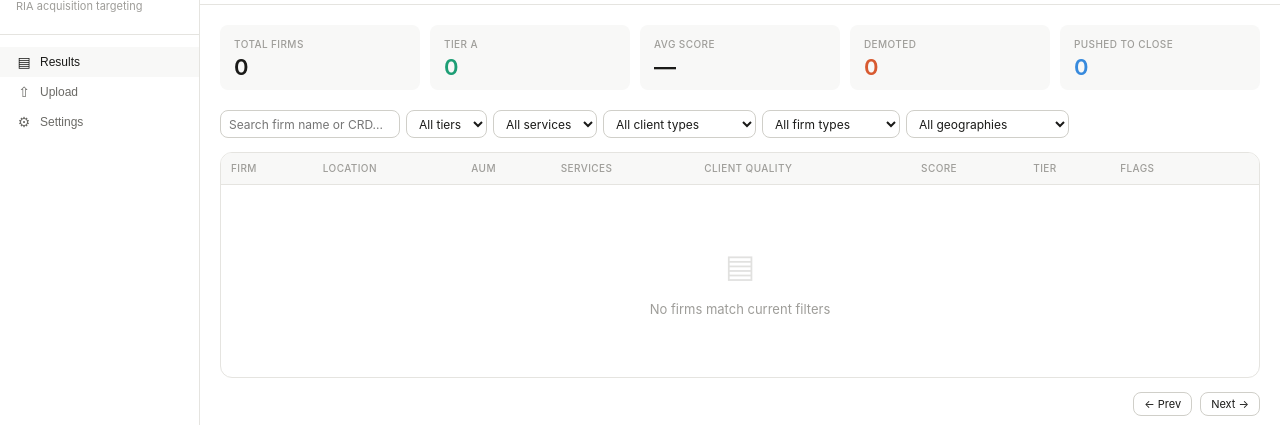
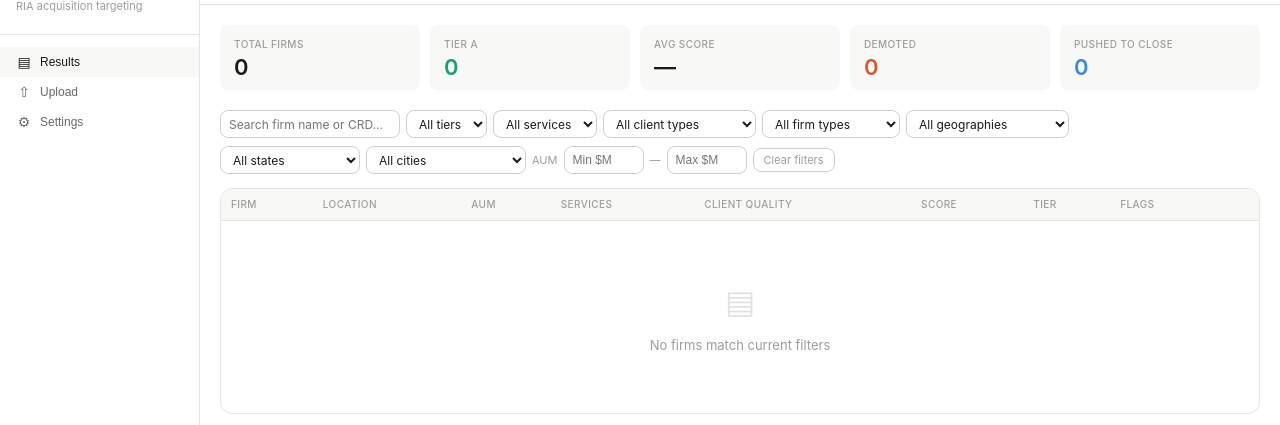
Before and after one commit to cstagg2112/SEIA-Scorer, a FastAPI app: page / in a window 1280 px wide. Shown: the part 44-469 px from the top of the page. Run offline with FastAPI, Linux system fonts and the light colour scheme; data that the repository does not hold is empty.

Commit message:
add second filter row HTML

```diff
--- a/templates/index.html
+++ b/templates/index.html
@@ -198,6 +198,17 @@ input[type="file"]{display:none}
           <select onchange="loadFirms()" id="f-geo"><option value="">All geographies</option><option value="1">Tier 1 — whitespace</option><option value="2">Tier 2 — SEIA present</option><option value="3">Tier 3 — secondary</option></select>
         </div>
 
+        <div class="filter-row" style="margin-top:-6px">
+          <select onchange="onStateChange()" id="f-state" style="min-width:140px"><option value="">All states</option></select>
+          <select onchange="loadFirms()" id="f-city" style="min-width:160px"><option value="">All cities</option></select>
+          <div style="display:flex;align-items:center;gap:6px">
+            <span style="font-size:11px;color:var(--text3)">AUM</span>
+            <input type="number" id="f-aum-min" placeholder="Min $M" oninput="debounceLoad()" style="width:80px;height:28px;font-size:12px;padding:5px 8px;border:0.5px solid var(--border2);border-radius:var(--radius);background:var(--bg);color:var(--text)">
+            <span style="font-size:11px;color:var(--text3)">—</span>
+            <input type="number" id="f-aum-max" placeholder="Max $M" oninput="debounceLoad()" style="width:80px;height:28px;font-size:12px;padding:5px 8px;border:0.5px solid var(--border2);border-radius:var(--radius);background:var(--bg);color:var(--text)">
+          </div>
+          <button class="btn btn-sm" onclick="clearAllFilters()" style="color:var(--text3)">Clear filters</button>
+        </div>
         <div class="table-wrap">
           <table>
             <thead>
```
